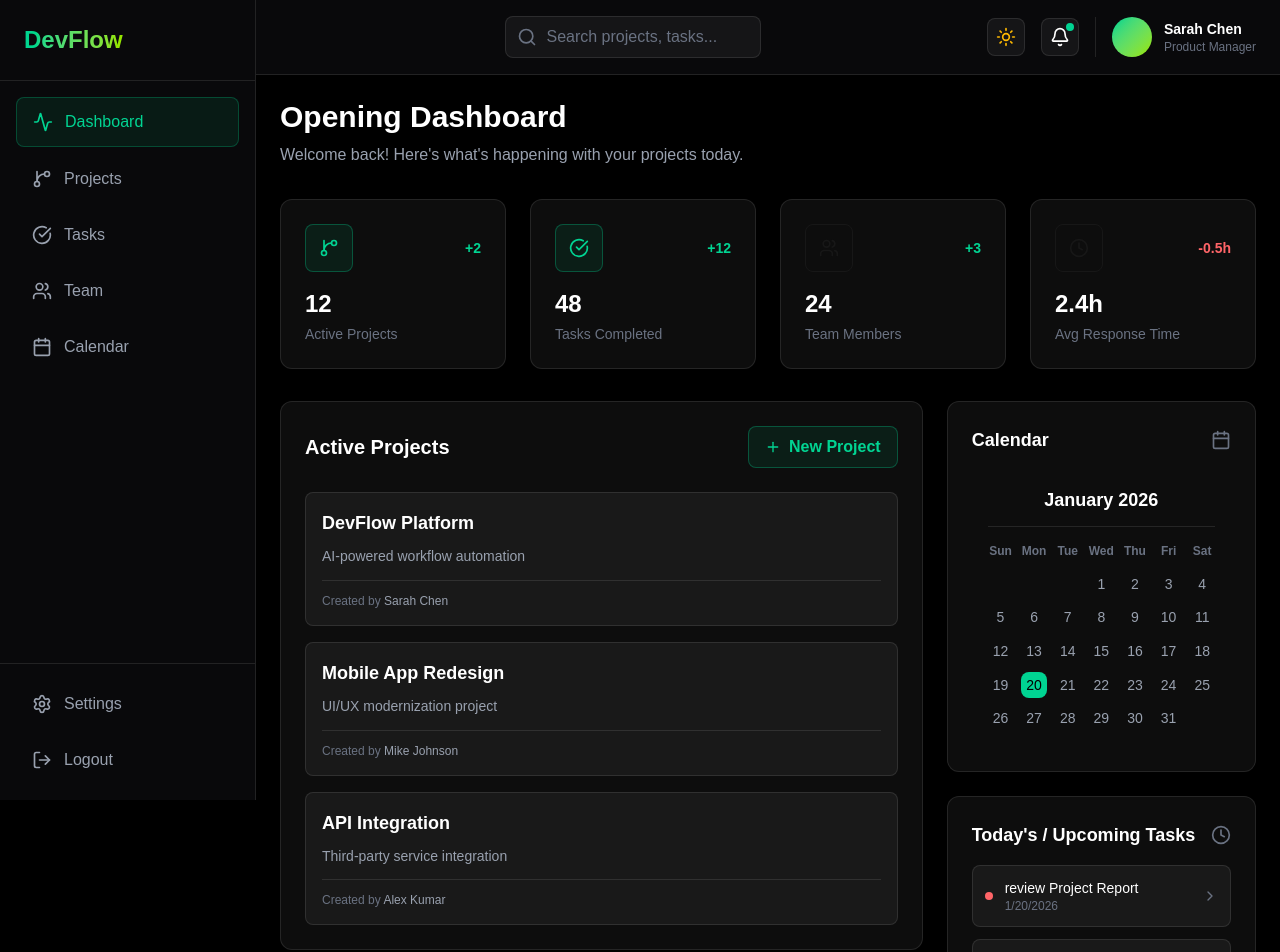
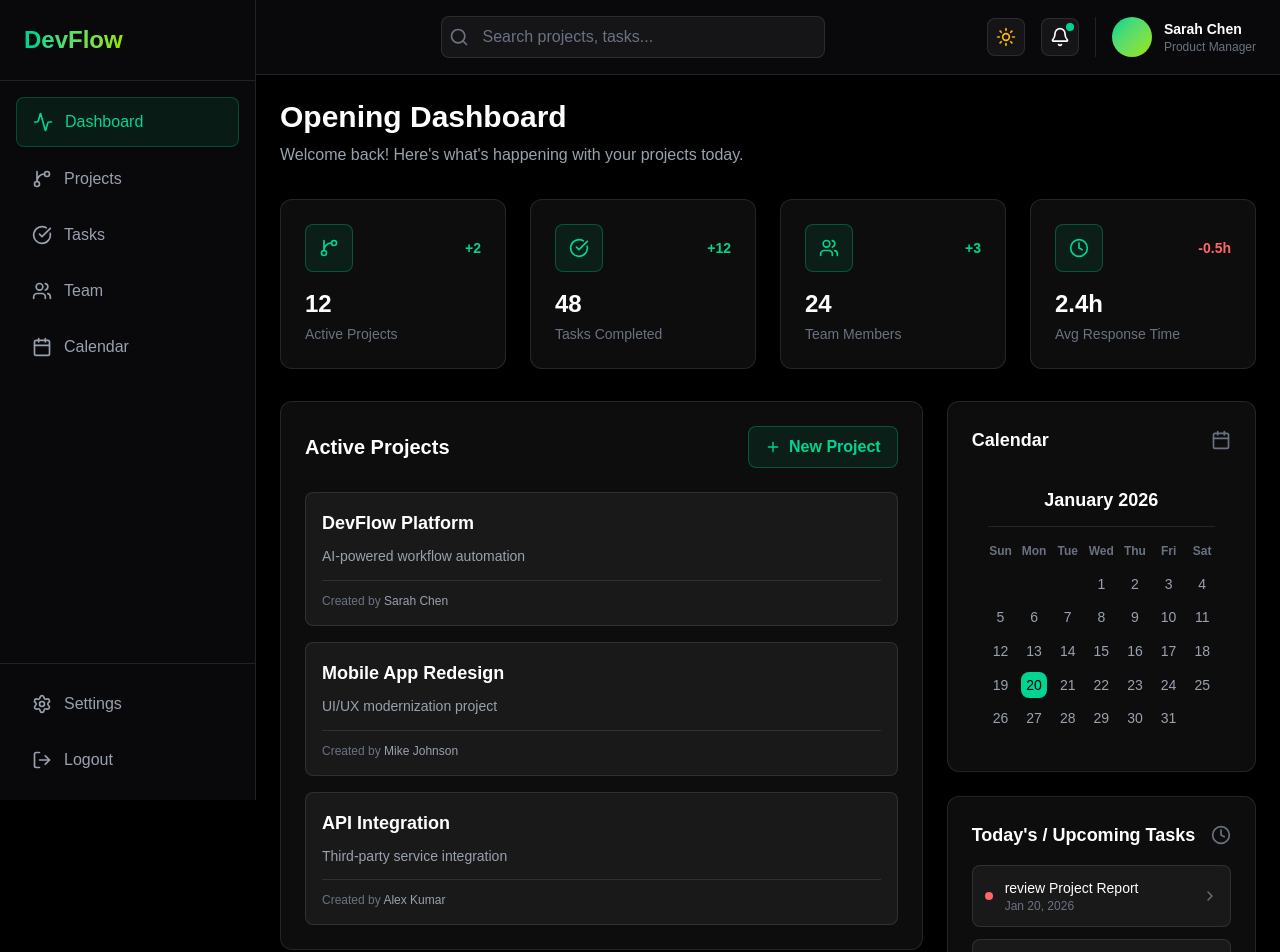
Before and after one commit to sadi2003q/Devflow, a Next.js app: page /dashboard in a window 1280 px wide. Shown: the top 952 px of the page. Built offline with nearby package versions, Linux system fonts and the light colour scheme.

Commit message:
FINALISED
Dashboard Screen is Finalised

```diff
--- a/app/components/dashboard/SearchComponent.tsx
+++ b/app/components/dashboard/SearchComponent.tsx
@@ -20,8 +20,21 @@ export const SearchComponent = (
             <input
                 type="text"
                 placeholder="Search projects, tasks..."
-                className={`pl-10 pr-4 py-2 w-64 ${colors.background.tertiary} border ${colors.border.primary} rounded-lg ${colors.text.primary} placeholder-gray-500 focus:outline-none focus:border-emerald-500/50 transition-all duration-200`}
+                className={`
+                    pl-10 pr-4 py-2
+                    mx-1
+                    px-1
+                    w-40 sm:w-72 md:w-80 lg:w-96
+                    ${colors.background.tertiary}
+                    border ${colors.border.primary}
+                    rounded-lg
+                    ${colors.text.primary}
+                    placeholder-gray-500
+                    focus:outline-none focus:border-emerald-500/50
+                    transition-all duration-200
+                `}
             />
+
         </div>
     )
         ;
--- a/app/components/dashboard/StartGrid.tsx
+++ b/app/components/dashboard/StartGrid.tsx
@@ -12,8 +12,8 @@ type IStartGrid = {
 const stats = [
     {label: 'Active Projects', value: '12', change: '+2', icon: <GitBranch className="w-5 h-5"/>, color: 'emerald'},
     {label: 'Tasks Completed', value: '48', change: '+12', icon: <CheckCircle className="w-5 h-5"/>, color: 'emerald'},
-    {label: 'Team Members', value: '24', change: '+3', icon: <Users className="w-5 h-5"/>, color: 'yellow'},
-    {label: 'Avg Response Time', value: '2.4h', change: '-0.5h', icon: <Clock className="w-5 h-5"/>, color: 'yellow'},
+    {label: 'Team Members', value: '24', change: '+3', icon: <Users className="w-5 h-5"/>, color: 'emerald'},
+    {label: 'Avg Response Time', value: '2.4h', change: '-0.5h', icon: <Clock className="w-5 h-5"/>, color: 'emerald'},
 ];
 
 
--- a/app/components/dashboard/UpcomingTask.tsx
+++ b/app/components/dashboard/UpcomingTask.tsx
@@ -26,15 +26,29 @@ export const UpcomingTask_Section = (
                 {upcomingTasks.map((task) => (
                     <div key={task.taskID}
                          className={`flex items-center gap-3 p-3 ${colors.background.tertiary} border ${colors.border.primary} rounded-lg ${colors.hover.border} transition-all duration-200`}>
-                        <div className={`w-2 h-2 rounded-full flex-shrink-0 ${
+                        <div className={`w-2 h-2 rounded-full shrink-0 ${
                             task.priority === 'high' ? 'bg-red-400' :
                                 task.priority === 'medium' ? 'bg-yellow-400' : 'bg-emerald-400'
                         }`}></div>
                         <div className="flex-1 min-w-0">
-                            <p className={`text-sm font-medium ${colors.text.primary} truncate`}>{task.title}</p>
-                            <p className={`text-xs ${colors.text.tertiary}`}> {task.createdAt.toLocaleDateString()}</p>
+                            <p
+                                className={`text-sm font-medium ${colors.text.primary} truncate`}
+                                title={task.title}
+                            >
+                                {task.title}
+                            </p>
+
+                            <p className={`text-xs ${colors.text.tertiary} truncate`}>
+                                {new Date(task.createdAt).toLocaleDateString("en-US", {
+                                    year: "numeric",
+                                    month: "short",
+                                    day: "numeric",
+                                })}
+                            </p>
+
                         </div>
-                        <ChevronRight className={`w-4 h-4 ${colors.text.tertiary} flex-shrink-0`}/>
+
+                        <ChevronRight className={`w-4 h-4 ${colors.text.tertiary} shrink-0`}/>
                     </div>
                 ))}
             </div>
```
